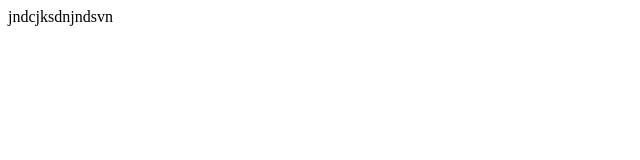
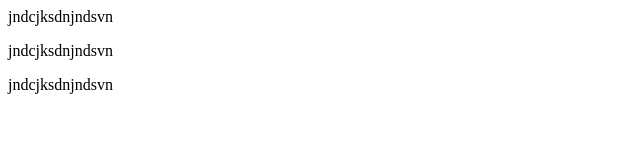
Before and after one commit to Parimal108/localrepo, a plain HTML site: page index.html in a window 1280 px wide. Shown: the whole page, without its empty margins (0-640 px from the left). Drawn offline with Linux system fonts and the light colour scheme.

Commit message:
add new feature

```diff
--- a/index.html
+++ b/index.html
@@ -1 +1,3 @@
 <p>jndcjksdnjndsvn</p>
+<p>jndcjksdnjndsvn</p>
+<p>jndcjksdnjndsvn</p>
```
